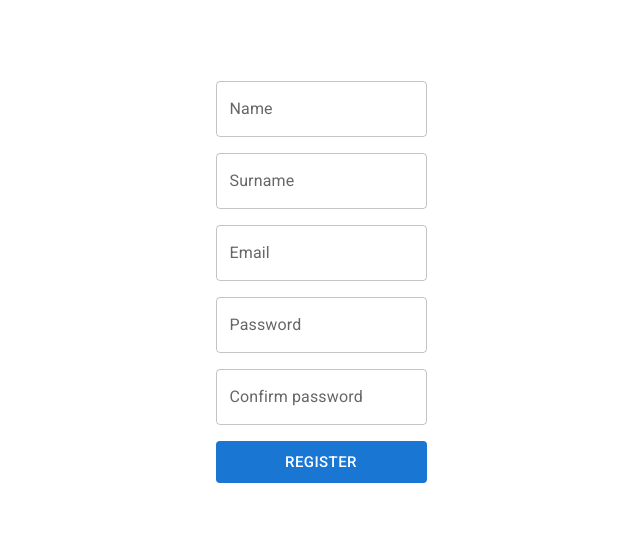
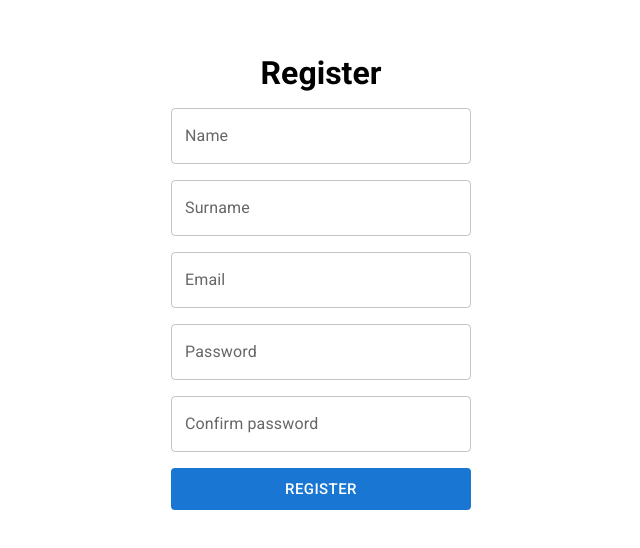
Before and after one commit to nicopicchio/training-log-client, a React (Create React App) app: page /register in a window 1280 px wide. Shown: the part 118-666 px from the top of the page, without its empty margins (319-959 px from the left). Built offline with nearby package versions, Linux system fonts and the light colour scheme.

Commit message:
added title and styling to forms

```diff
--- a/src/App.css
+++ b/src/App.css
@@ -3,6 +3,10 @@
   padding: 0;
   box-sizing: border-box;
   font-family: 'Roboto', sans-serif;
+}
+
+h1 {
+  text-align: center;
 }
 
 #root {
@@ -14,15 +18,19 @@
 
 .homepage-container {
   display: grid;
+  place-items: center;
   gap: 1rem;
+  padding: 2rem;
 }
 
 .register-login-form-container {
   display: grid;
   gap: 1rem;
+  width: 300px;
 }
 
 .register-login-form {
   display: grid;
   gap: 1rem;
+  width: 100%;
 }
--- a/src/components/LoginForm.js
+++ b/src/components/LoginForm.js
@@ -4,6 +4,7 @@ import { TextField, Button } from '@mui/material';
 function LoginForm() {
 	return (
 		<div className='register-login-form-container'>
+			<h1>Login</h1>
 			<form className='register-login-form'>
 				<TextField label='Email' />
 				<TextField label='Password' />
--- a/src/components/RegisterForm.js
+++ b/src/components/RegisterForm.js
@@ -4,6 +4,7 @@ import { TextField, Button } from '@mui/material';
 function RegisterForm() {
 	return (
 		<div className='register-login-form-container'>
+			<h1>Register</h1>
 			<form className='register-login-form'>
 				<TextField label='Name' />
 				<TextField label='Surname' />
```
